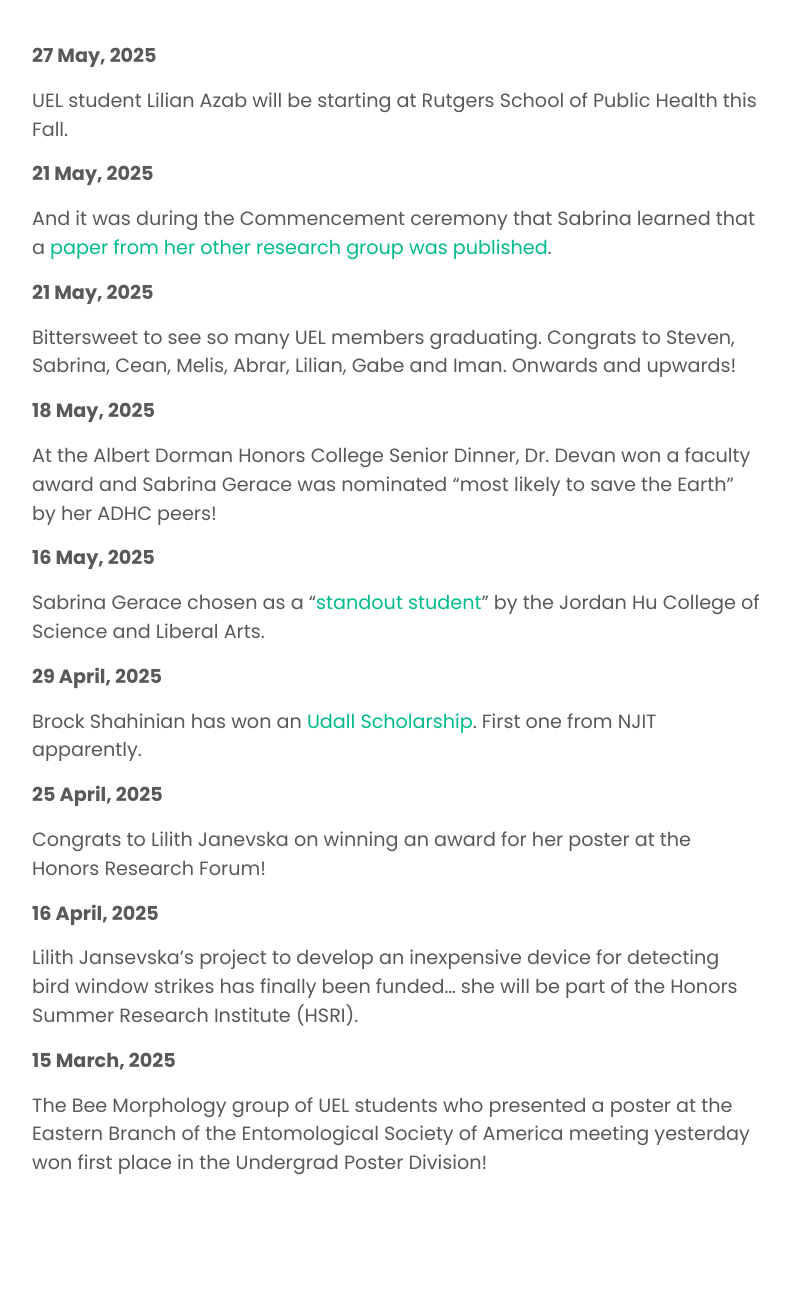
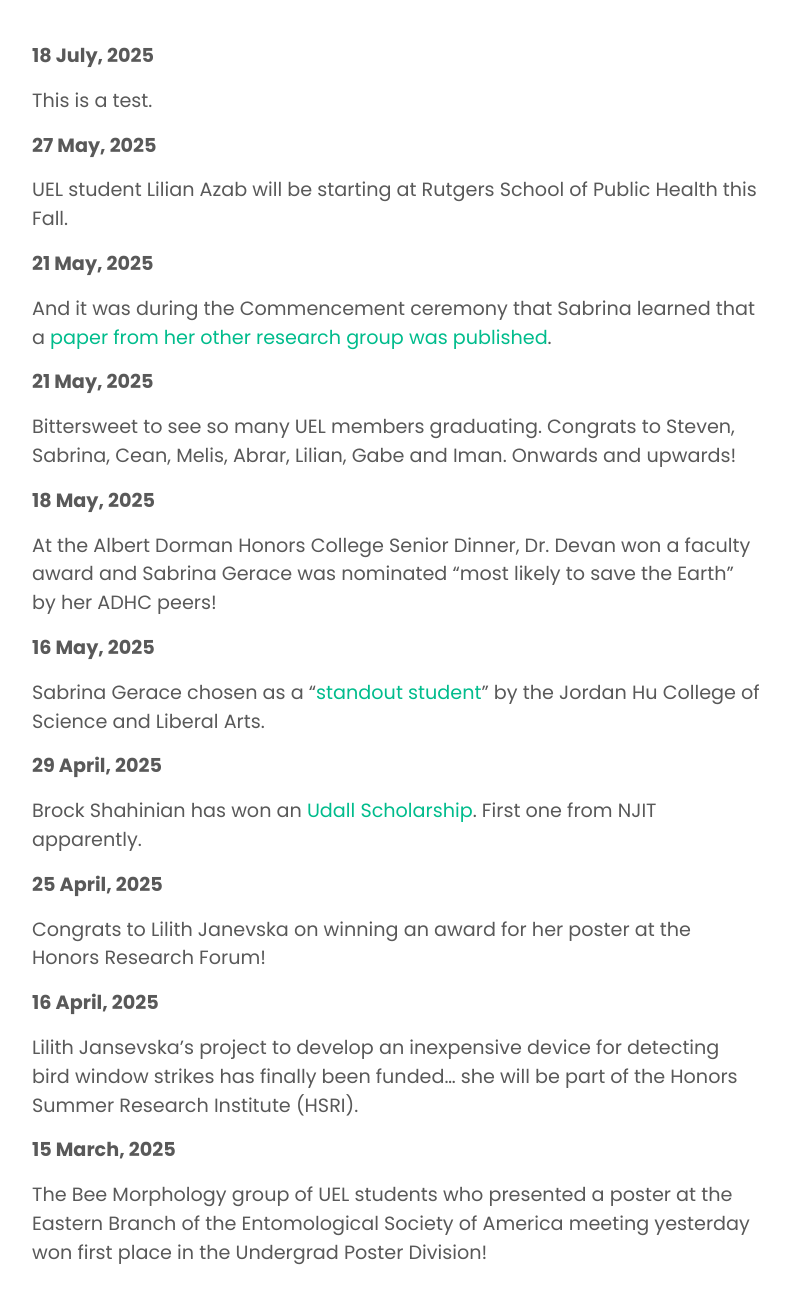
Before and after one commit to garethrussell/uel, a Jekyll site: the page built from _pages/allnews.md, in a window 1280 px wide. Shown: the whole page, without its empty margins (243-1033 px from the left). Built offline with Jekyll 4.4.1, drawn with Linux system fonts in a browser that asks for light colours; nearby versions of some CDN libraries; a script that is not in the unit is left out; before the commit the page ends 1223 px from its top, so only the background shows below that.

Commit message:
Update news.yml

```diff
--- a/_data/news.yml
+++ b/_data/news.yml
@@ -1,3 +1,6 @@
+- date: 18 July, 2025
+  headline: "This is a test."
+
 - date: 27 May, 2025
   headline: "UEL student Lilian Azab will be starting at Rutgers School of Public Health this Fall."
 
```
